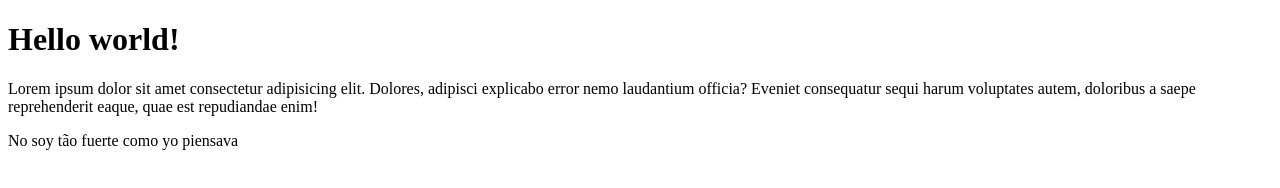
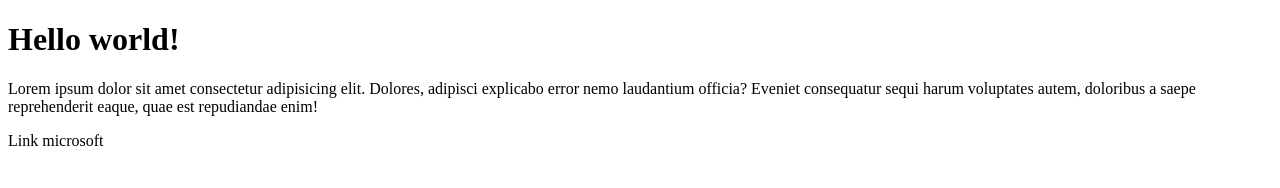
Before and after one commit to gabrielle978/RepsotiorioCursoEmVideo, a plain HTML site: page siteTeste/index.html in a window 1280 px wide. Drawn offline with Linux system fonts and the light colour scheme.

Commit message:
add link to microsoft

```diff
--- a/siteTeste/index.html
+++ b/siteTeste/index.html
@@ -11,7 +11,9 @@
         Lorem ipsum dolor sit amet consectetur adipisicing elit. Dolores, adipisci explicabo error nemo laudantium officia? Eveniet consequatur sequi harum voluptates autem, doloribus a saepe reprehenderit eaque, quae est repudiandae enim!
     </p>
     <p>
-        No soy tão fuerte como yo piensava
+        Link microsoft
+        <a href="https://learn.microsoft.com/pt-br/training"></a>
+
     </p>
 </body>
 </html>
```
